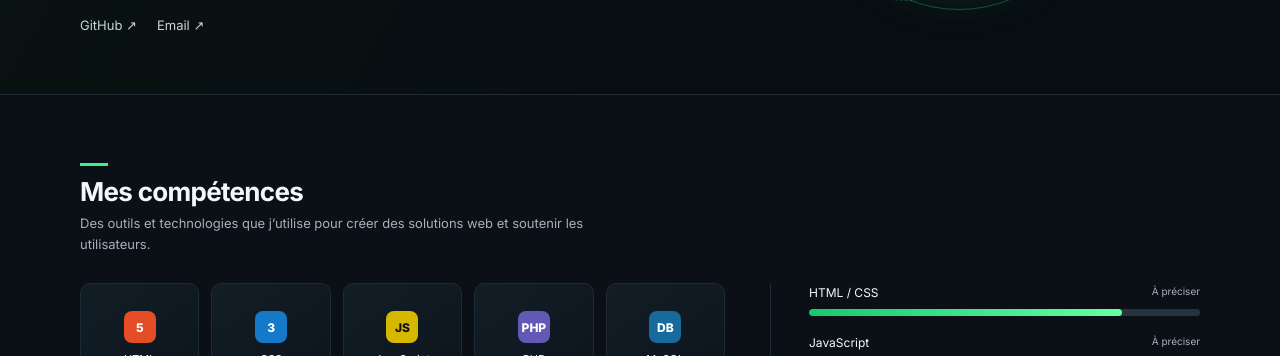
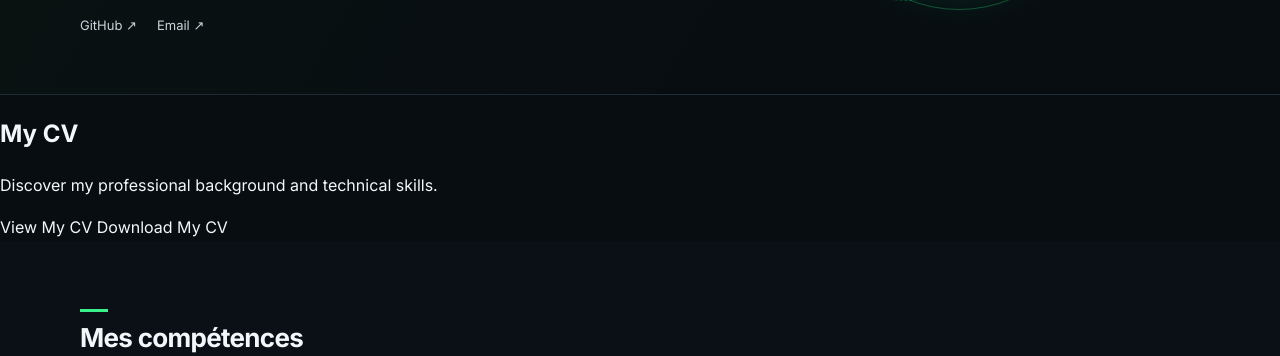
Before and after one commit to sakhriabdelkhalak-dev/portfolio, a plain HTML site: page index.html in a window 1280 px wide. Shown: the part 425-781 px from the top of the page. Drawn offline with Linux system fonts and the light colour scheme.

Commit message:
Update index.html

```diff
--- a/index.html
+++ b/index.html
@@ -45,6 +45,23 @@
         </div>
       </div>
     </section>
+
+<section id="cv">
+  <h2>My CV</h2>
+  <p>Discover my professional background
+    and technical skills.</p>
+
+  <a href="CV_Sakhri_Abdelkhalak.pdf"
+     target="_blank"
+     rel="noopener">
+    View My CV
+  </a>
+
+  <a href="CV_Sakhri_Abdelkhalak.pdf"
+     download>
+    Download My CV
+  </a>
+</section>
 
     <section class="section skills-section" id="competences">
       <div class="container">
```
